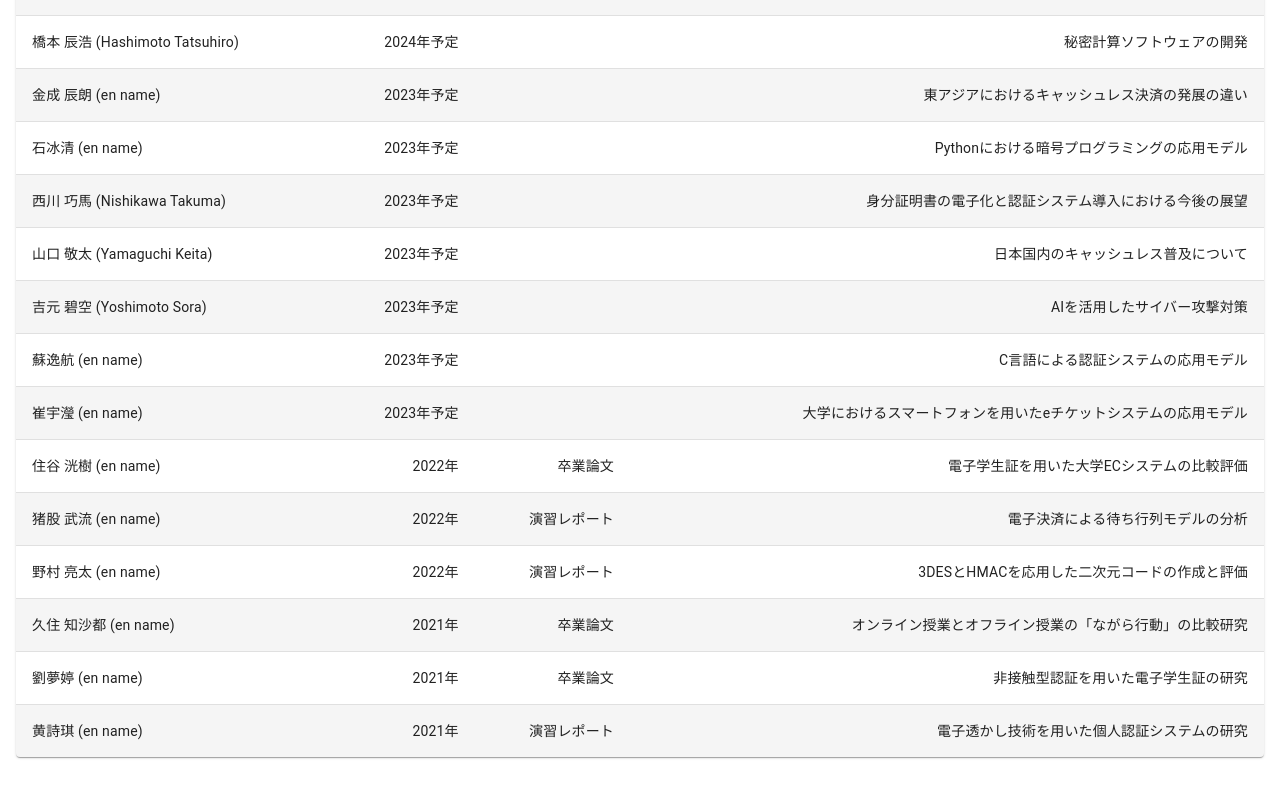
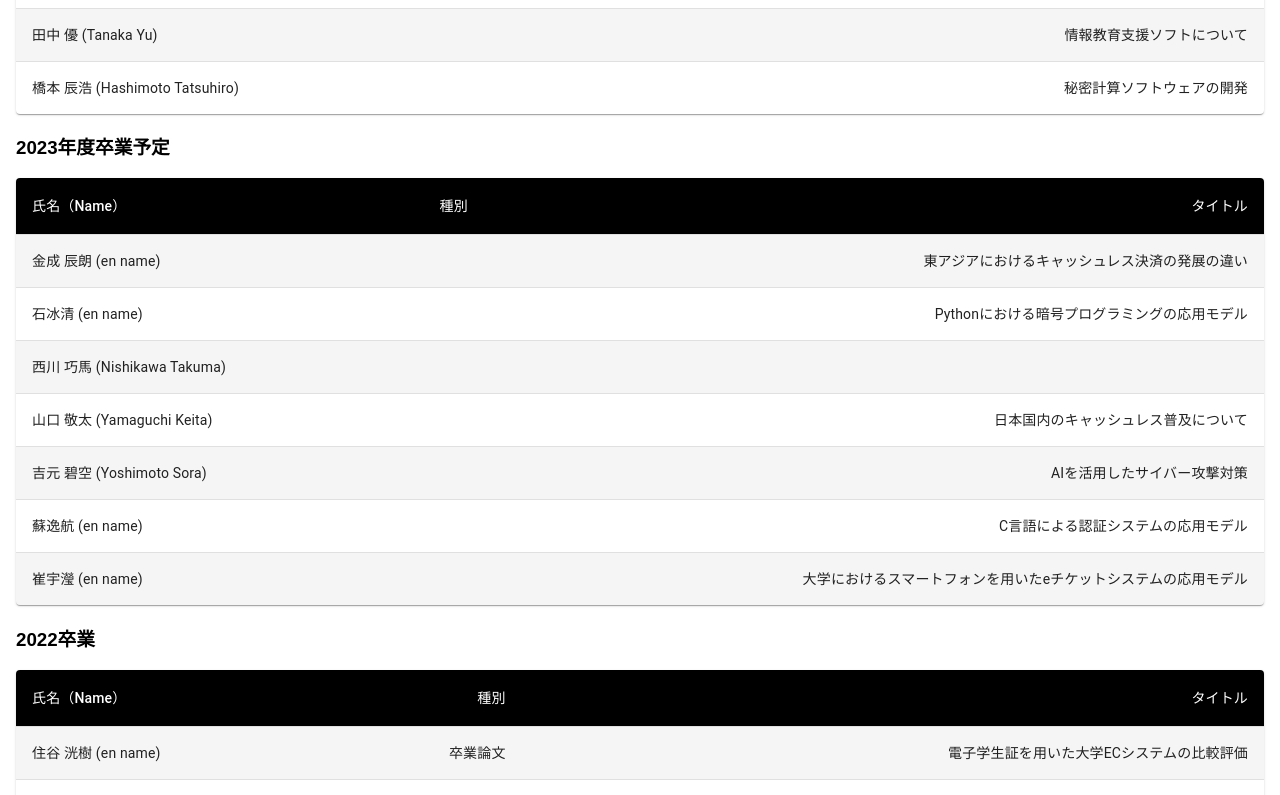
Before and after one commit to su-kseminarhp2022/hp2022, a React (Create React App) app: page /hp2022/member in a window 1280 px wide. Shown: the part 445-1240 px from the top of the page. Built offline with nearby package versions, Linux system fonts and the light colour scheme.

Commit message:
Fix `Link` in About.js, Separate member in Member.js.

```diff
--- a/src/components/Slideshow.js
+++ b/src/components/Slideshow.js
@@ -1,4 +1,3 @@
-
 import pic1 from "../img/1.jpg";
 import pic2 from "../img/2.jpg";
 import pic3 from "../img/3.jpg";
--- a/src/pages/About.js
+++ b/src/pages/About.js
@@ -1,15 +1,15 @@
 import React from 'react';
 import Box from '@mui/material/Box';
-import Link from '@mui/material/Link';
+import { Link } from 'react-router-dom';
 
 export default function About() {
     return (
         <Box py={8} px={2}>
 
-                <h2>松蔭大学 金ゼミについての紹介</h2>
+            <h2>松蔭大学 金ゼミについての紹介</h2>
 
-                <a>このゼミでは、「演習I・II」を履修している3年次、4年次生が情報セキュリティや認証技術、その他の情報活用システム等について学習しています。</a><br/>
-                ※ 所属している学生及び研究テーマについては <Link to="/member">こちら</Link>をご覧ください。<br/><br/>
+            <a>このゼミでは、「演習I・II」を履修している3年次、4年次生が情報セキュリティや認証技術、その他の情報活用システム等について学習しています。</a><br/>
+            <a>※ 所属している学生及び研究テーマについては <Link to="/member">ゼミメンバー</Link> をご覧ください。</a><br/><br/>
 
 
             <a>情報関連職種への就職を目指していて、高度情報化社会で活躍できるような人材二なることを目標としています。</a><br/>
@@ -37,7 +37,7 @@ export default function About() {
                 <li>演習I・II</li>
             </ul>
 
-            <a href="http://www.shoin-u.ac.jp">松蔭大学公式サイト</a>より引用。詳しい情報は左記サイトをご参照ください。
+            <a href="http://www.shoin-u.ac.jp" target="_blank" rel="noopener noreferrer">松蔭大学公式サイト</a>より引用。詳しい情報は左記サイトをご参照ください。
         </Box>
     );
 }
--- a/src/pages/Member.js
+++ b/src/pages/Member.js
@@ -29,54 +29,107 @@ const StyledTableRow = styled(TableRow)(({ theme }) => ({
     },
 }));
 
-function createOBData(name_ja, name_en, grad_year, type, title) {
-    return { name_ja, name_en, grad_year, type, title };
+function createData(name_ja, name_en, type, title) {
+    return { name_ja, name_en, type, title };
 }
 
-const rows = [
-    createOBData("浅野 裕介", "Asano Yusuke", "2024年予定", "", "画像処理について"),
-    createOBData("上園 紬真", "Uezono Yuma", "2024年予定", "", "電子投票について"),
-    createOBData("何睿", "en name", "202年4予定", "", "二次元コードについて"),
-    createOBData("郭政揚","en name" , "2024年予定", "", "認証について"),
-    createOBData("田中 優", "Tanaka Yu", "2024年予定",  "", "情報教育支援ソフトについて"),
-    createOBData("橋本 辰浩", "Hashimoto Tatsuhiro", "2024年予定", "", "秘密計算ソフトウェアの開発"),
-    createOBData("金成 辰朗","en name", "2023年予定", "","東アジアにおけるキャッシュレス決済の発展の違い"),
-    createOBData("石冰清", "en name", "2023年予定", "", "Pythonにおける暗号プログラミングの応用モデル"),
-    createOBData("西川 巧馬", "Nishikawa Takuma", "2023年予定", "", "身分証明書の電子化と認証システム導入における今後の展望"),
-    createOBData("山口 敬太", "Yamaguchi Keita", "2023年予定", "", "日本国内のキャッシュレス普及について"),
-    createOBData("吉元 碧空", "Yoshimoto Sora", "2023年予定", "", "AIを活用したサイバー攻撃対策"),
-    createOBData("蘇逸航", "en name", "2023年予定", "", "C言語による認証システムの応用モデル"),
-    createOBData("崔宇瀅", "en name", "2023年予定", "", "大学におけるスマートフォンを用いたeチケットシステムの応用モデル"),
-    createOBData("住谷 洸樹","en name", "2022年", "卒業論文", "電子学生証を用いた大学ECシステムの比較評価"),
-    createOBData("猪股 武流", "en name", "2022年", "演習レポート", "電子決済による待ち行列モデルの分析"),
-    createOBData("野村 亮太", "en name", "2022年", "演習レポート", "3DESとHMACを応用した二次元コードの作成と評価"),
-    createOBData("久住 知沙都", "en name", "2021年", "卒業論文", "オンライン授業とオフライン授業の「ながら行動」の比較研究"),
-    createOBData("劉夢婷", "en name", "2021年", "卒業論文", "非接触型認証を用いた電子学生証の研究"),
-    createOBData("黄詩琪", "en name", "2021年", "演習レポート", "電子透かし技術を用いた個人認証システムの研究")
+const rows_2024 = [
+    createData("浅野 裕介", "Asano Yusuke", "", "画像処理について"),
+    createData("上園 紬真", "Uezono Yuma",  "", "電子投票について"),
+    createData("何睿", "en name", "", "二次元コードについて"),
+    createData("郭政揚","en name" ,  "", "認証について"),
+    createData("田中 優", "Tanaka Yu",   "", "情報教育支援ソフトについて"),
+    createData("橋本 辰浩", "Hashimoto Tatsuhiro",  "", "秘密計算ソフトウェアの開発")
+];
+
+const rows_2023 = [
+    createData("金成 辰朗","en name",  "","東アジアにおけるキャッシュレス決済の発展の違い"),
+    createData("石冰清", "en name",  "", "Pythonにおける暗号プログラミングの応用モデル"),
+    createData("西川 巧馬", "Nishikawa Takuma", "", "", "身分証明書の電子化と認証システム導入における今後の展望"),
+    createData("山口 敬太", "Yamaguchi Keita",  "", "日本国内のキャッシュレス普及について"),
+    createData("吉元 碧空", "Yoshimoto Sora", "", "AIを活用したサイバー攻撃対策"),
+    createData("蘇逸航", "en name", "", "C言語による認証システムの応用モデル"),
+    createData("崔宇瀅", "en name", "", "大学におけるスマートフォンを用いたeチケットシステムの応用モデル")
+];
+
+const rows_2022 = [
+    createData("住谷 洸樹","en name",  "卒業論文", "電子学生証を用いた大学ECシステムの比較評価"),
+    createData("猪股 武流", "en name",  "演習レポート", "電子決済による待ち行列モデルの分析"),
+    createData("野村 亮太", "en name",  "演習レポート", "3DESとHMACを応用した二次元コードの作成と評価"),
+    createData("久住 知沙都", "en name",  "卒業論文", "オンライン授業とオフライン授業の「ながら行動」の比較研究"),
+    createData("劉夢婷", "en name",  "卒業論文", "非接触型認証を用いた電子学生証の研究"),
+    createData("黄詩琪", "en name", "演習レポート", "電子透かし技術を用いた個人認証システムの研究")
 ];
 
 export default function Member() {
     return (
         <Box py={8} px={2}>
-            <h2>ゼミメンバー （2022/07/20 現在）</h2>
+            <h2>ゼミメンバー （2022/10/12 現在）</h2>
 
+            <h3>2024年度卒業予定</h3>
             <TableContainer component={Paper}>
                 <Table sx={{ minWidth: 700 }} aria-label="customized table">
                     <TableHead>
                         <TableRow>
                             <StyledTableCell>氏名（Name）</StyledTableCell>
-                            <StyledTableCell align="right">卒業年度</StyledTableCell>
                             <StyledTableCell align="right">種別</StyledTableCell>
                             <StyledTableCell align="right">タイトル</StyledTableCell>
                         </TableRow>
                     </TableHead>
                     <TableBody>
-                        {rows.map((row) => (
+                        {rows_2024.map((row) => (
                             <StyledTableRow key={row.name_ja}>
                                 <StyledTableCell component="th" scope="row">
                                     {row.name_ja} ({row.name_en})
                                 </StyledTableCell>
-                                <StyledTableCell align="right">{row.grad_year}</StyledTableCell>
+                                <StyledTableCell align="right">{row.type}</StyledTableCell>
+                                <StyledTableCell align="right">{row.title}</StyledTableCell>
+                            </StyledTableRow>
+                        ))}
+                    </TableBody>
+                </Table>
+            </TableContainer>
+
+            <h3>2023年度卒業予定</h3>
+            <TableContainer component={Paper}>
+                <Table sx={{ minWidth: 700 }} aria-label="customized table">
+                    <TableHead>
+                        <TableRow>
+                            <StyledTableCell>氏名（Name）</StyledTableCell>
+                            <StyledTableCell align="right">種別</StyledTableCell>
+                            <StyledTableCell align="right">タイトル</StyledTableCell>
+                        </TableRow>
+                    </TableHead>
+                    <TableBody>
+                        {rows_2023.map((row) => (
+                            <StyledTableRow key={row.name_ja}>
+                                <StyledTableCell component="th" scope="row">
+                                    {row.name_ja} ({row.name_en})
+                                </StyledTableCell>
+                                <StyledTableCell align="right">{row.type}</StyledTableCell>
+                                <StyledTableCell align="right">{row.title}</StyledTableCell>
+                            </StyledTableRow>
+                        ))}
+                    </TableBody>
+                </Table>
+            </TableContainer>
+
+            <h3>2022卒業</h3>
+            <TableContainer component={Paper}>
+                <Table sx={{ minWidth: 700 }} aria-label="customized table">
+                    <TableHead>
+                        <TableRow>
+                            <StyledTableCell>氏名（Name）</StyledTableCell>
+                            <StyledTableCell align="right">種別</StyledTableCell>
+                            <StyledTableCell align="right">タイトル</StyledTableCell>
+                        </TableRow>
+                    </TableHead>
+                    <TableBody>
+                        {rows_2022.map((row) => (
+                            <StyledTableRow key={row.name_ja}>
+                                <StyledTableCell component="th" scope="row">
+                                    {row.name_ja} ({row.name_en})
+                                </StyledTableCell>
                                 <StyledTableCell align="right">{row.type}</StyledTableCell>
                                 <StyledTableCell align="right">{row.title}</StyledTableCell>
                             </StyledTableRow>
```
